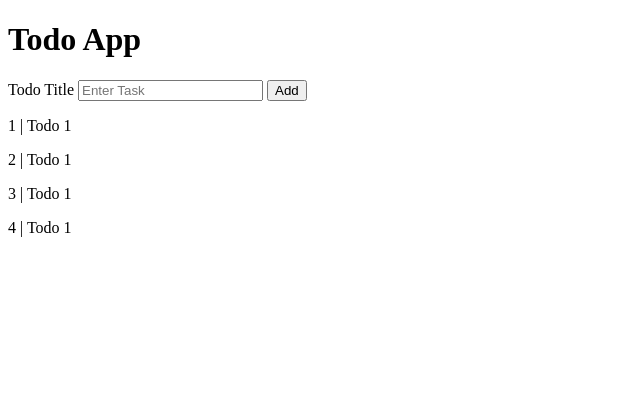
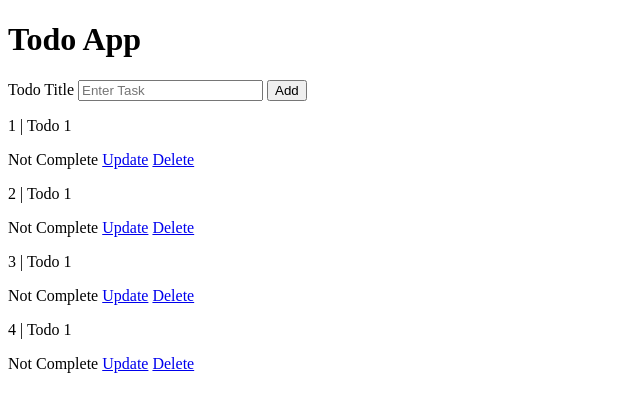
Before and after one commit to huangs96/To-Do, a Flask app: page / in a window 1280 px wide. Shown: the top 412 px of the page, without its empty margins (0-640 px from the left). Run offline with Flask 3, Linux system fonts and the light colour scheme; data comes from the database, SQL or seed files in the repository.

Commit message:
added update and delete buttons for tasks

```diff
--- a/templates/base.html
+++ b/templates/base.html
@@ -19,6 +19,14 @@
 
   {% for todo in todo_list %}
     <p> {{ todo.id }} | {{ todo.title }} </p>
+    {% if todo.complete == False %}
+    <span>Not Complete</span>
+    {% else %}
+    <span>Completed</span>
+    {% endif %}
+
+    <a href="/">Update</a>
+    <a href="/">Delete</a>
   {% endfor %}
 </body>
 </html>
```
